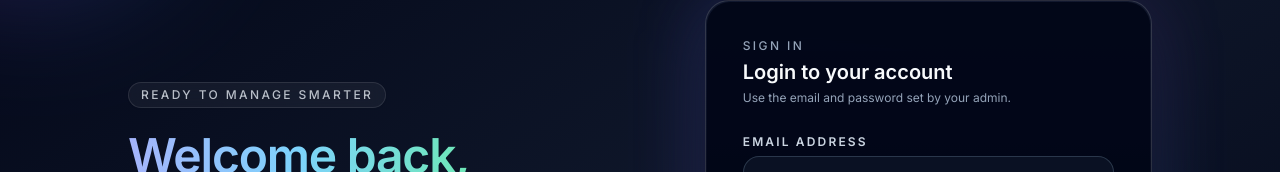
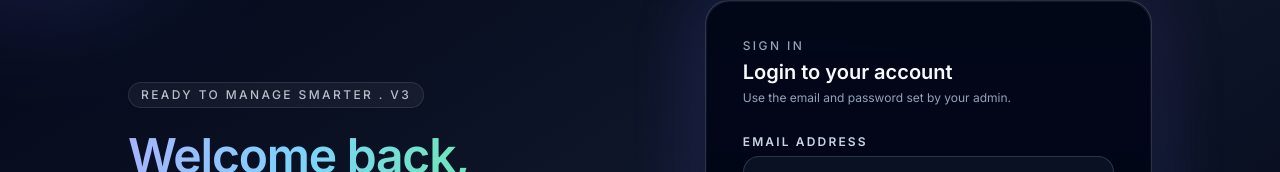
Before and after one commit to SoorajCanbridge/mgcetOffice, a Next.js app: page /login in a window 1280 px wide. Shown: the part 161-333 px from the top of the page. Built offline with nearby package versions, Linux system fonts and the light colour scheme; no server answers.

Commit message:
demo init2

```diff
--- a/app/login/page.js
+++ b/app/login/page.js
@@ -85,7 +85,7 @@ export default function LoginPage() {
           {/* Left / brand side */}
           <div className="space-y-6 text-left text-slate-100">
             <p className="inline-flex items-center rounded-full border border-white/10 bg-white/5 px-3 py-1 text-xs font-medium uppercase tracking-[0.2em] text-slate-200/80 shadow-sm backdrop-blur">
-              Ready to manage smarter
+              Ready to manage smarter . v3
             </p>
             <h1 className="text-balance text-4xl font-semibold tracking-tight sm:text-5xl">
               <span className="bg-gradient-to-r from-indigo-300 via-sky-300 to-emerald-300 bg-clip-text text-transparent">
```
